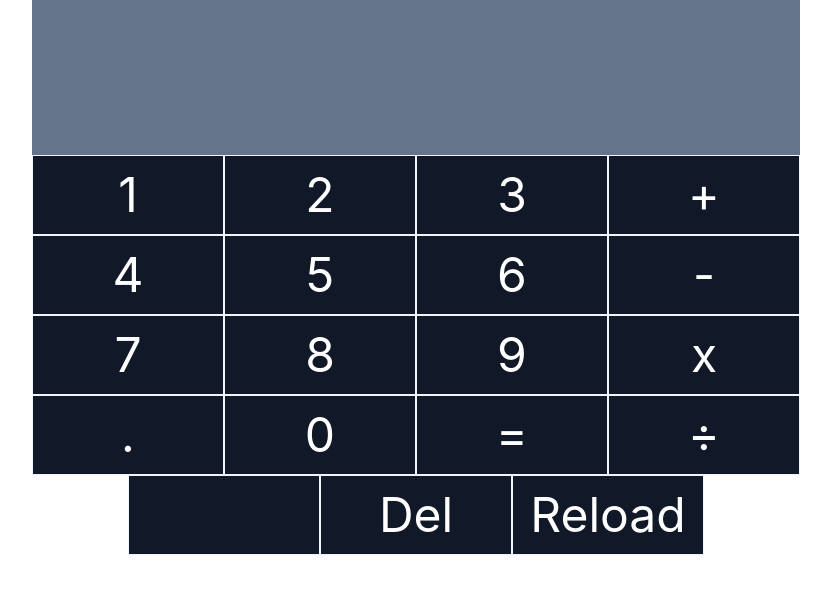
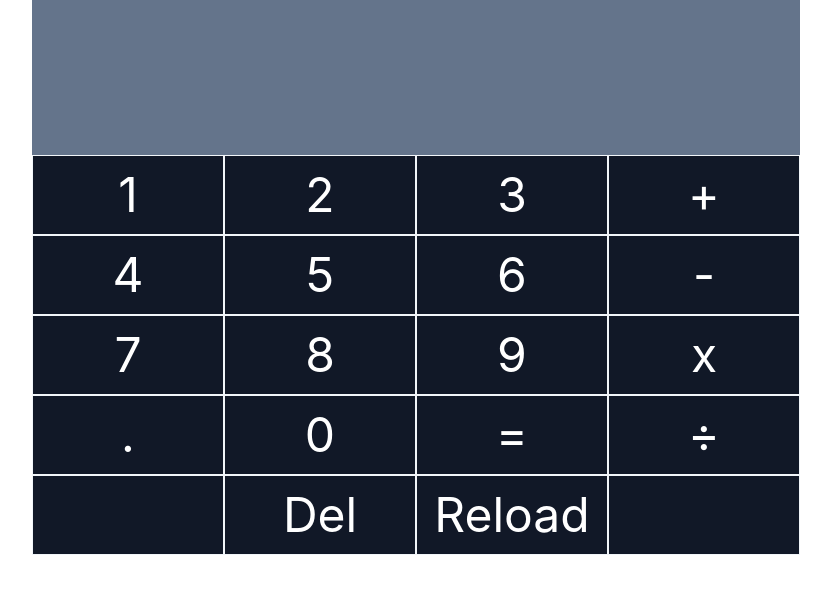
Before and after one commit to Rosyidimalang/my-calculator, a React (Create React App) app: page / in a window 1280 px wide. Shown: the top 594 px of the page, without its empty margins (224-1055 px from the left). Built offline with nearby package versions, Linux system fonts and the light colour scheme.

Commit message:
sedikit tambahan

```diff
--- a/src/App.js
+++ b/src/App.js
@@ -106,7 +106,7 @@ function App() {
         >
           Reload
         </button>
-        {/* <button className="border border-slate-100 w-full md:w-48 h-20 bg-gray-900 text-white text-5xl"></button> */}
+        <button className="hidden md:block border border-slate-100 w-full md:w-48 h-20 bg-gray-900 text-white text-5xl"></button>
       </div>
     </div>
   );
```
